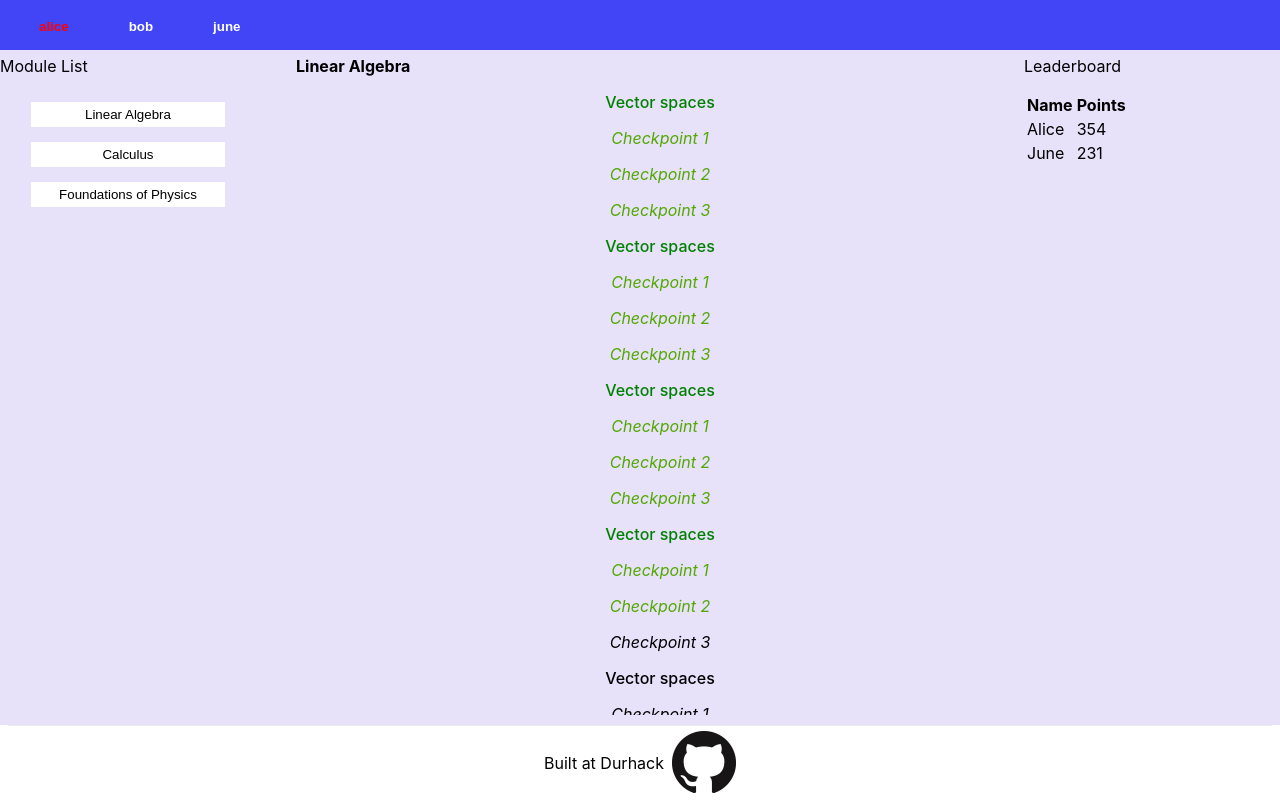
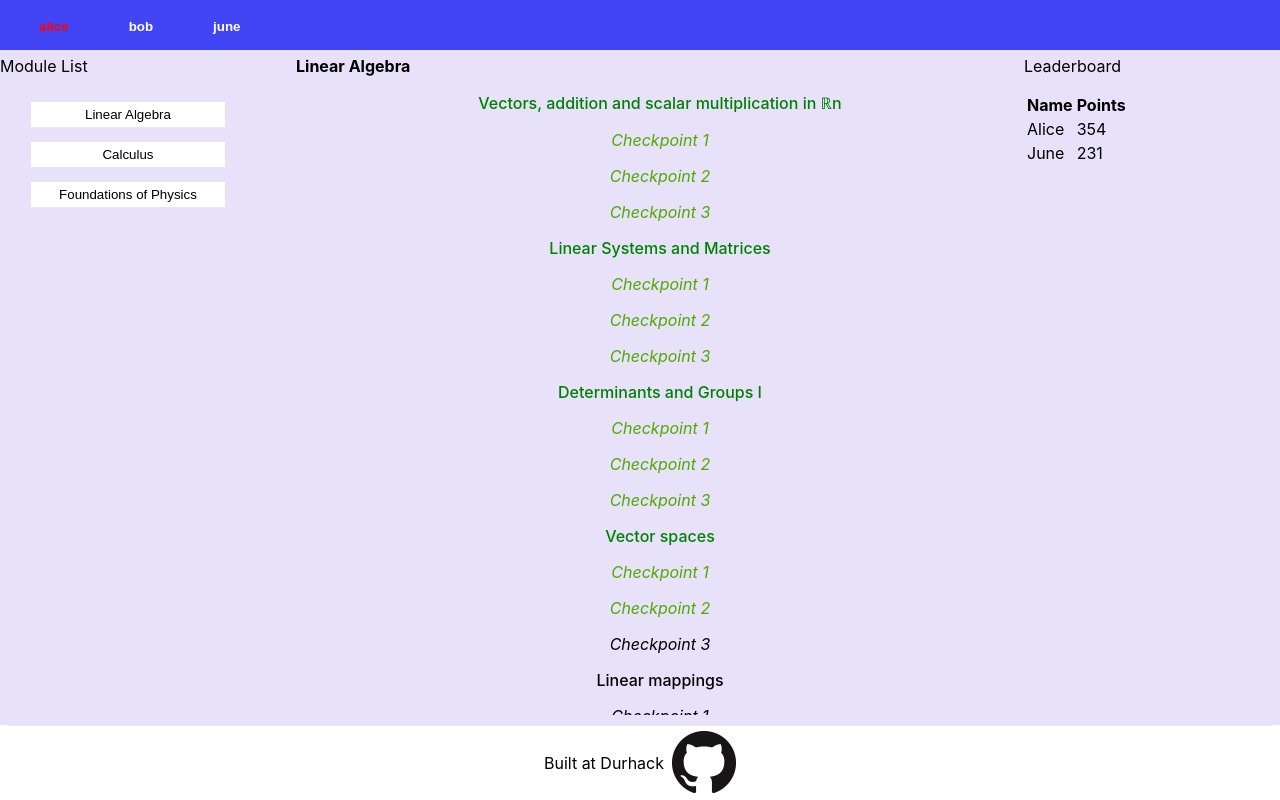
Before and after one commit to SimpsonThomas/durhack-tracker, a Next.js app: page / in a window 1280 px wide. Both pictures are taken after a click on the button "Linear Algebra". Built offline with nearby package versions, Linux system fonts and the light colour scheme.

Commit message:
Fixed small bug

```diff
--- a/core/map.js
+++ b/core/map.js
@@ -5,9 +5,9 @@ function MapItem(module) {
     if (module) {
     let moduleLength = modules[module].length
     let x = Math.floor(Math.random() * modules[module].length)
-    let topic = modules[module][x]
 
     function modulePrinter(num) {
+        let topic = modules[module][num]
         console.log(module+' '+num+' '+x)
         let y = Math.floor(Math.random() * 4)
         let check1 = (y>=1) ? styles.checkpointActive : styles.checkpoint
```
